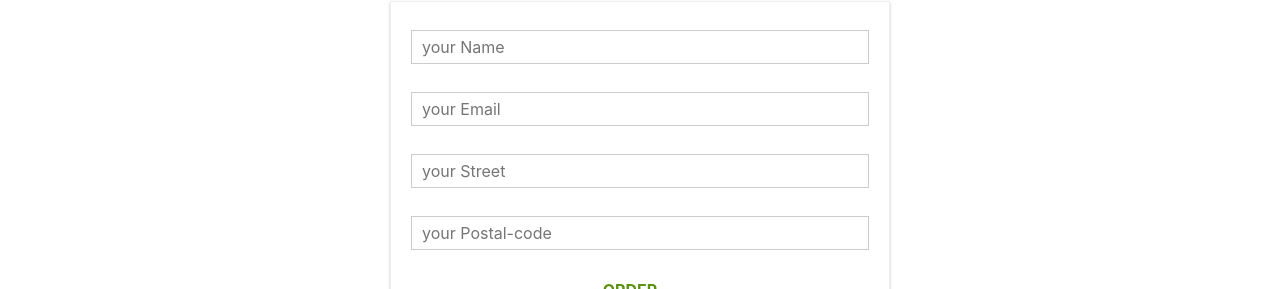
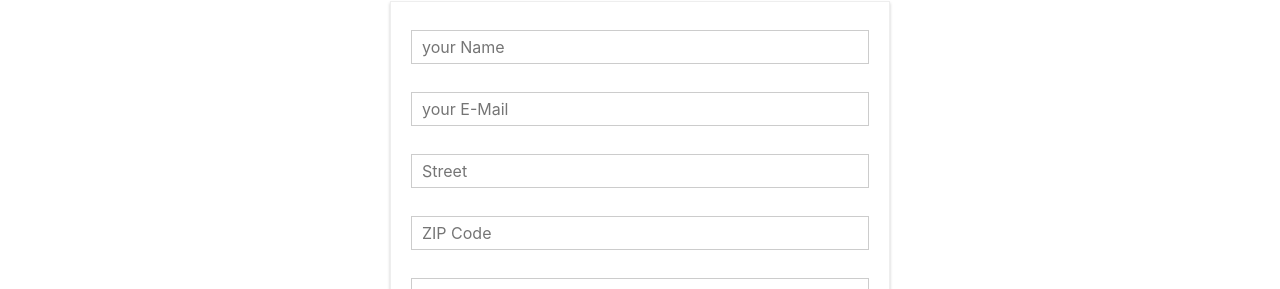
Before and after one commit to ankush953/burger-builder, a React (Create React App) app: page /checkout in a window 1280 px wide. Both pictures are taken after a click on the button "CONTINUE". Shown: the part 511-800 px from the top of the page. Built offline with nearby package versions, Linux system fonts and the light colour scheme.

Commit message:
created form, added dropdown, looking good

```diff
--- a/src/components/UI/Input/Input.js
+++ b/src/components/UI/Input/Input.js
@@ -4,15 +4,45 @@ import classes from "./Input.module.css";
 const input = (props) => {
   let inputElement = null;
 
-  switch (props.inputtype) {
+  switch (props.elementType) {
     case "input":
-      inputElement = <input className={classes.InputElement} {...props} />;
+      inputElement = (
+        <input
+          className={classes.InputElement}
+          value={props.value}
+          {...props.elementConfig}
+        />
+      );
       break;
     case "textarea":
-      inputElement = <textarea className={classes.InputElement} {...props} />;
+      inputElement = (
+        <textarea
+          className={classes.InputElement}
+          value={props.value}
+          {...props.elementConfig}
+        />
+      );
+      break;
+    case "select":
+      console.log(props.elementConfig);
+      inputElement = (
+        <select className={classes.InputElement} value={props.value}>
+          {props.elementConfig.options.map((option) => (
+            <option key={option.value} value={option.value}>
+              {option.display}
+            </option>
+          ))}
+        </select>
+      );
       break;
     default:
-      inputElement = <input className={classes.InputElement} {...props} />;
+      inputElement = (
+        <input
+          className={classes.InputElement}
+          value={props.value}
+          {...props.elementConfig}
+        />
+      );
       break;
   }
 
--- a/src/containers/ContactData/ContactData.js
+++ b/src/containers/ContactData/ContactData.js
@@ -8,7 +8,58 @@ import Input from "../../components/UI/Input/Input";
 
 class ContactData extends Component {
   state = {
-      loading: false,
+    orderForm: {
+      name: {
+        elementType: "input",
+        elementConfig: {
+          type: "text",
+          placeholder: "your Name",
+        },
+        value: "",
+      },
+      email: {
+        elementType: "input",
+        elementConfig: {
+          type: "text",
+          placeholder: "your E-Mail",
+        },
+        value: "",
+      },
+      street: {
+        elementType: "input",
+        elementConfig: {
+          type: "text",
+          placeholder: "Street",
+        },
+        value: "",
+      },
+      ZIP: {
+        elementType: "input",
+        elementConfig: {
+          type: "text",
+          placeholder: "ZIP Code",
+        },
+        value: "",
+      },
+      country: {
+        elementType: "input",
+        elementConfig: {
+          type: "text",
+          placeholder: "your Country",
+        },
+        value: "",
+      },
+      deliveryMethod: {
+        elementType: "select",
+        elementConfig: {
+          options: [
+            { value: "fastest", display: "Fastest" },
+            { value: "cheapest", display: "Cheapest" },
+          ],
+        },
+      },
+    },
+    loading: false,
   };
 
   orderPlacedHandler = (event) => {
@@ -42,20 +93,30 @@ class ContactData extends Component {
   };
 
   render() {
+    const InputArray = [];
+    for (let key in this.state.orderForm) {
+      InputArray.push({
+        id: key,
+        config: this.state.orderForm[key],
+      });
+    }
     let form = (
-
       <form>
-        <Input inputtype="input" type="text" name="name" placeholder="your Name" />
-        <Input inputtype="input" type="email" name="email" placeholder="your Email" />
-        <Input inputtype="input" type="text" name="street" placeholder="your Street" />
-        <Input inputtype="input" type="text" name="postalCode" placeholder="your Postal-code" />
+        {InputArray.map((element) => (
+          <Input
+            key={element.id}
+            elementType={element.config.elementType}
+            elementConfig={element.config.elementConfig}
+            value={element.config.value}
+          />
+        ))}
         <Button btnType="Success" clicked={this.orderPlacedHandler}>
           ORDER
         </Button>
       </form>
     );
-    if(this.state.loading){
-        form = <Spinner />
+    if (this.state.loading) {
+      form = <Spinner />;
     }
     return <div className={classes.ContactData}>{form}</div>;
   }
```
